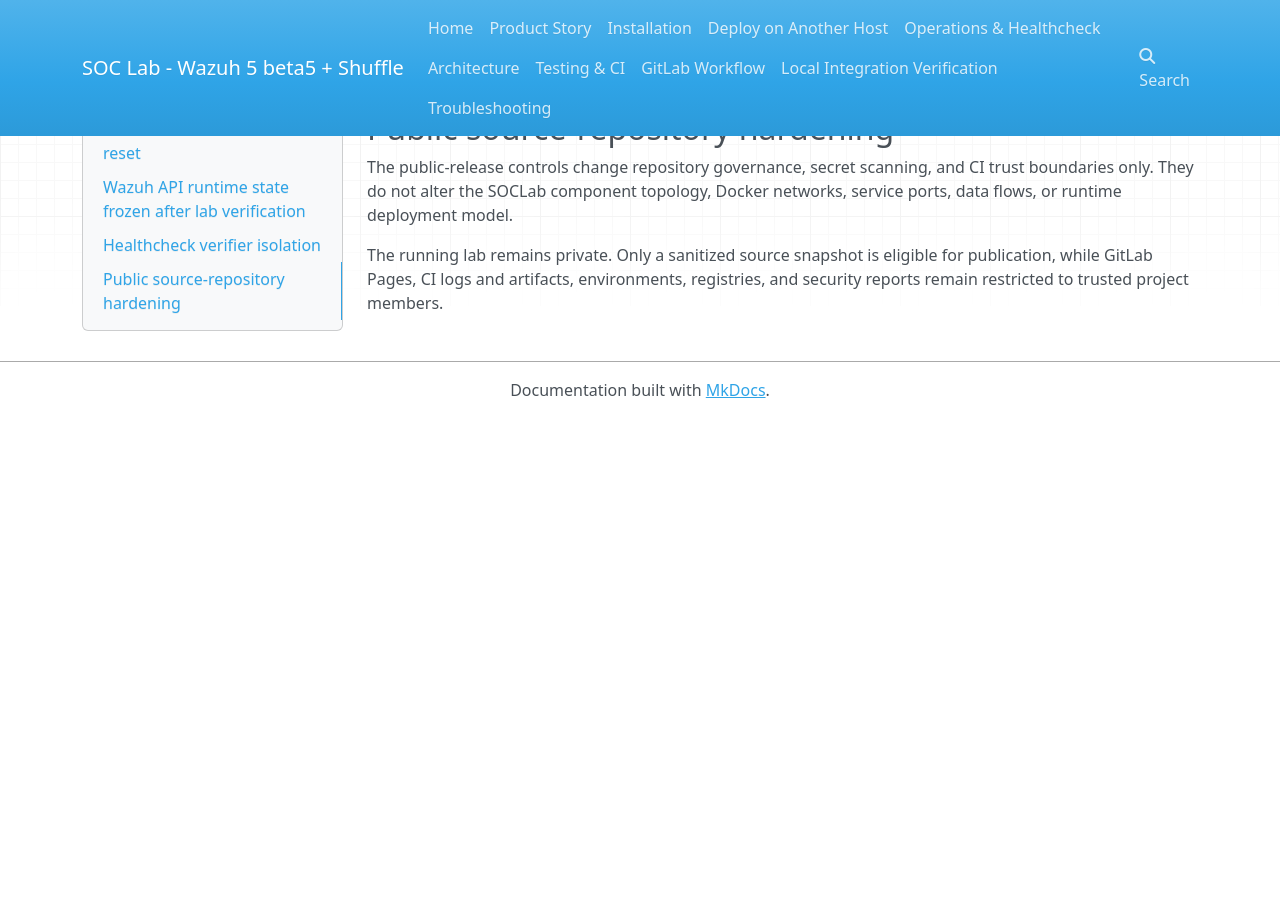
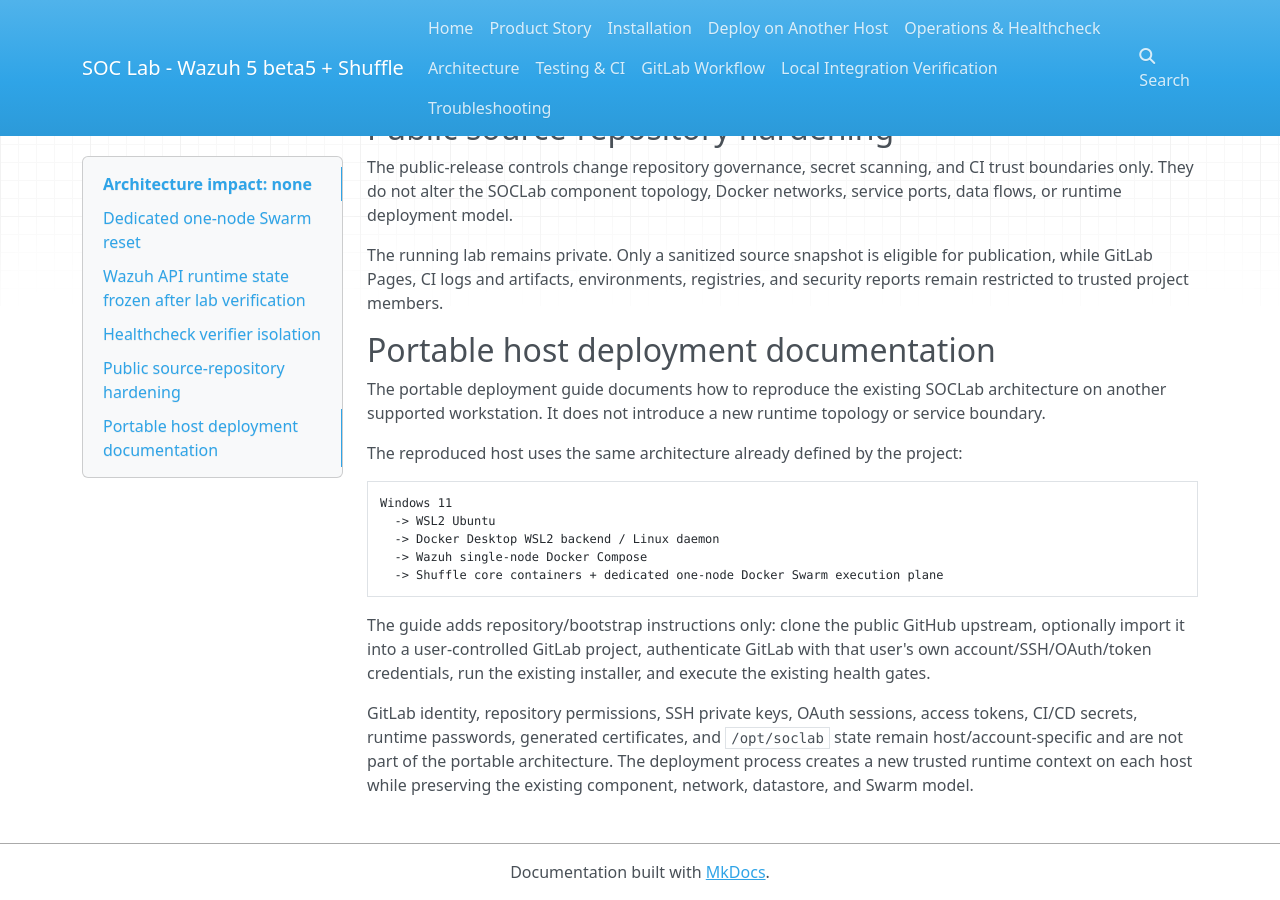
Before and after one commit to avioren/SOCLab, an MkDocs documentation site: the page built from docs/diagrams/architecture-no-change.md, in a window 1280 px wide and 900 px high, scrolled down 1899 px. Built offline with MkDocs 1.6.1, drawn with Linux system fonts in a browser that asks for light colours; nearby versions of some CDN libraries; before the commit the page ends 2317 px from its top, so only the background shows below that.

Commit message:
docs(architecture): record portable deployment as no topology change

````diff
--- a/docs/diagrams/architecture-no-change.md
+++ b/docs/diagrams/architecture-no-change.md
@@ -66,3 +66,21 @@ The change only prevents the verifier's `die`/`exit` path from terminating the r
 The public-release controls change repository governance, secret scanning, and CI trust boundaries only. They do not alter the SOCLab component topology, Docker networks, service ports, data flows, or runtime deployment model.
 
 The running lab remains private. Only a sanitized source snapshot is eligible for publication, while GitLab Pages, CI logs and artifacts, environments, registries, and security reports remain restricted to trusted project members.
+
+## Portable host deployment documentation
+
+The portable deployment guide documents how to reproduce the existing SOCLab architecture on another supported workstation. It does not introduce a new runtime topology or service boundary.
+
+The reproduced host uses the same architecture already defined by the project:
+
+```text
+Windows 11
+  -> WSL2 Ubuntu
+  -> Docker Desktop WSL2 backend / Linux daemon
+  -> Wazuh single-node Docker Compose
+  -> Shuffle core containers + dedicated one-node Docker Swarm execution plane
+```
+
+The guide adds repository/bootstrap instructions only: clone the public GitHub upstream, optionally import it into a user-controlled GitLab project, authenticate GitLab with that user's own account/SSH/OAuth/token credentials, run the existing installer, and execute the existing health gates.
+
+GitLab identity, repository permissions, SSH private keys, OAuth sessions, access tokens, CI/CD secrets, runtime passwords, generated certificates, and `/opt/soclab` state remain host/account-specific and are not part of the portable architecture. The deployment process creates a new trusted runtime context on each host while preserving the existing component, network, datastore, and Swarm model.
````
